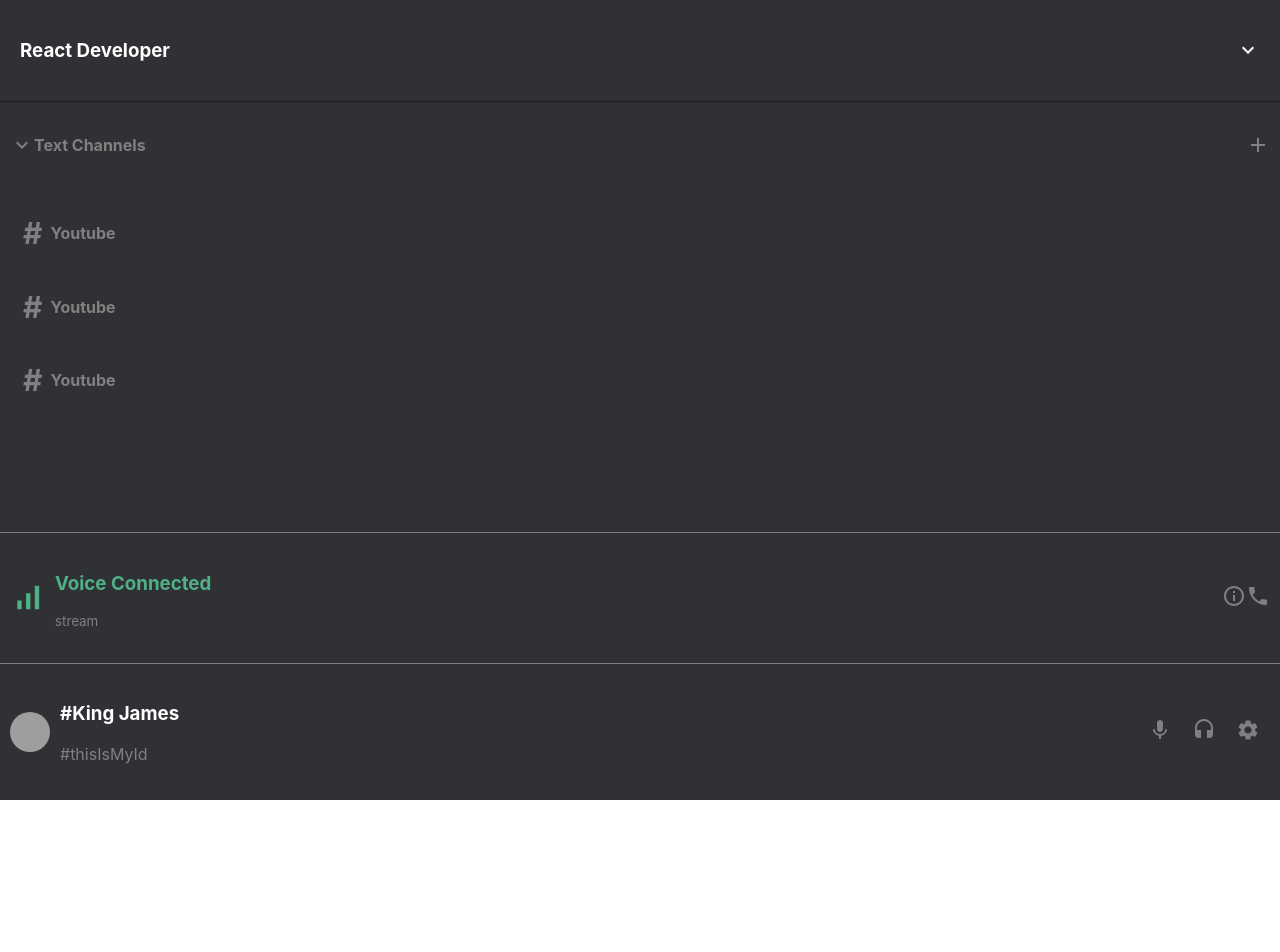
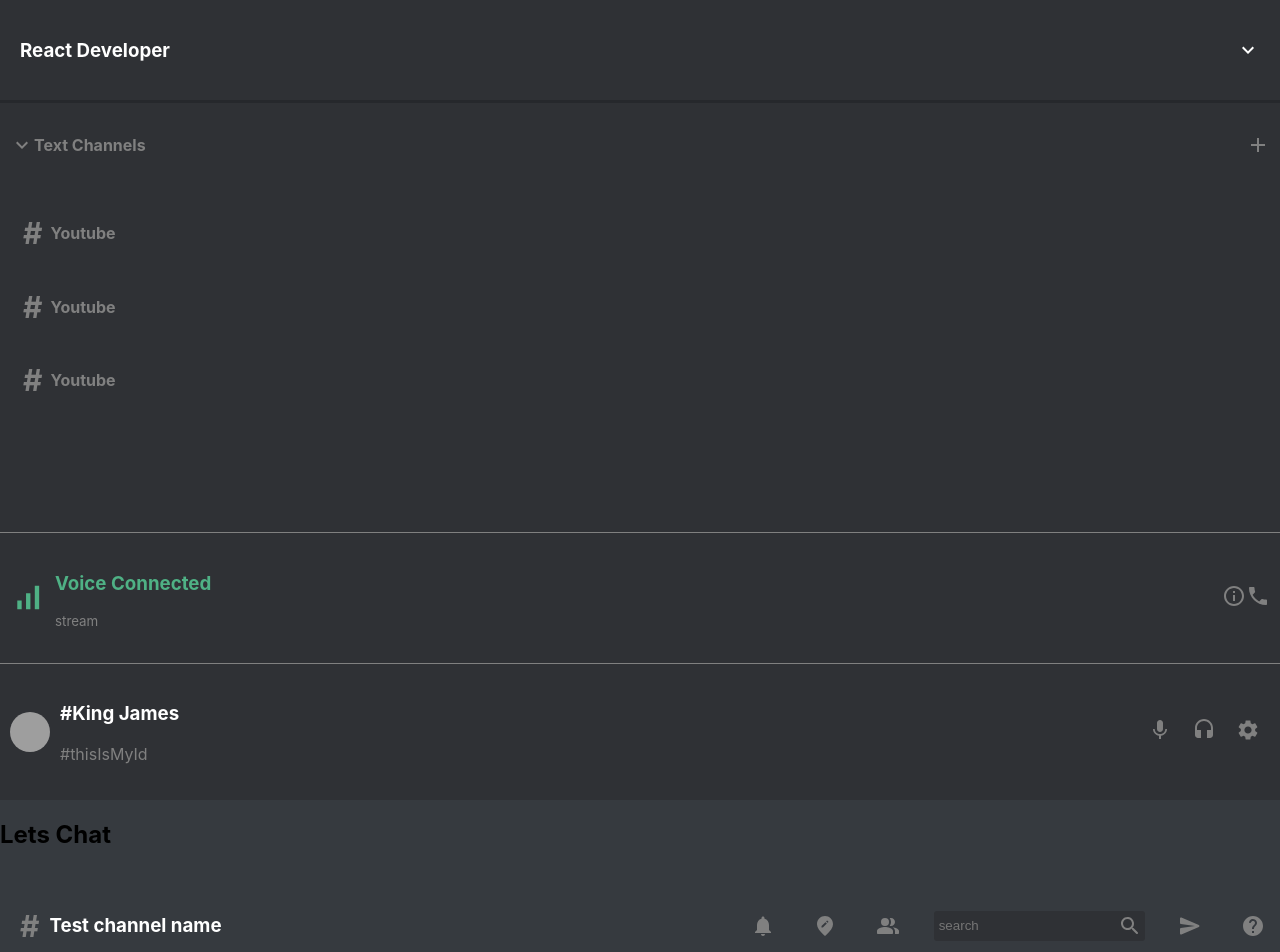
Before and after one commit to James-Mwendwa/discord-clone, a React (Create React App) app: page / in a window 1280 px wide. Shown: the top 952 px of the page. Before the commit the page ends 800 px from the top, so only its background shows below. Built offline with nearby package versions, Linux system fonts and the light colour scheme; grey boxes are pictures that could not be loaded.

Commit message:
discord-clone

```diff
--- a/src/App.js
+++ b/src/App.js
@@ -1,7 +1,7 @@
 import React from "react";
 // import { Counter } from './features/counter/Counter';
 import "./App.css";
-// import Chat from "./Chat";
+import Chat from "./Chat";
 import Sidebar from "./Sidebar";
 
 function App() {
@@ -9,7 +9,7 @@ function App() {
     <div className="app">
       <Sidebar />
 
-      {/* <Chat /> */}
+      <Chat />
     </div>
   );
 }
--- a/src/Chat.css
+++ b/src/Chat.css
@@ -0,0 +1,8 @@
+.chat {
+    display: flex;
+    flex-direction: column;
+    flex: 0.75;
+    background-color: #363a3f;
+    height: 100vh;
+
+}
--- a/src/Chat.js
+++ b/src/Chat.js
@@ -0,0 +1,17 @@
+import "./Chat.css";
+import ChatHeader from "./ChatHeader";
+import AddCircleOutlineRoundedIcon from "@mui/icons-material/AddCircleOutlineRounded";
+import CardGiftcardRoundedIcon from "@mui/icons-material/CardGiftcardRounded";
+import GifBoxRoundedIcon from "@mui/icons-material/GifBoxRounded";
+import EmojiEmotionsRoundedIcon from "@mui/icons-material/EmojiEmotionsRounded";
+
+const Chat = () => {
+  return (
+    <div className="chat">
+     <h2>Lets Chat</h2>
+     <ChatHeader />
+    </div>
+  );
+};
+
+export default Chat;
--- a/src/ChatHeader.css
+++ b/src/ChatHeader.css
@@ -0,0 +1,51 @@
+.chatHeader {
+    display: flex;
+    justify-content: space-between;
+    align-items: center;
+    color: gray;
+    padding: 10px;
+}
+
+.chatHeader-hash {
+    color: gray;
+    font-size: 30px;
+    padding: 10px;
+}
+
+.chatHeader-left>h3 {
+    display: flex;
+    align-items: center;
+    color: white;
+}
+
+.chatHeader-right {
+    display: flex;
+    justify-content: space-between;
+    align-items: center;
+    flex: 0.5;
+}
+
+.chatHeader-right>.MuiSvgIcon-root {
+    padding: 5px;
+    cursor: pointer;
+}
+
+.chatHeader-right>.MuiSvgIcon-root:hover {
+    color: white;
+}
+
+.chatHeader-search {
+    display: flex;
+    align-items: center;
+    color: gray;
+    background-color: #2f3135;
+    border-radius: 3px;
+    padding: 3px;
+}
+
+.chatHeader-search>input {
+    background: transparent;
+    outline-width: 0;
+    border: none;
+    color: white;
+}
--- a/src/ChatHeader.js
+++ b/src/ChatHeader.js
@@ -0,0 +1,36 @@
+import "./ChatHeader.css";
+
+import NotificationsIcon from "@mui/icons-material/Notifications";
+import EditLocationRoundedIcon from "@mui/icons-material/EditLocationRounded";
+import PeopleAltRoundedIcon from "@mui/icons-material/PeopleAltRounded";
+import SearchRoundedIcon from "@mui/icons-material/SearchRounded";
+import SendRoundedIcon from "@mui/icons-material/SendRounded";
+import HelpRoundedIcon from "@mui/icons-material/HelpRounded";
+
+const ChatHeader = () => {
+    return (
+      <div className="chatHeader">
+        <div className="chatHeader-left">
+          <h3>
+            <span className="chatHeader-hash">#</span>Test channel name
+          </h3>
+        </div>
+
+        <div className="chatHeader-right">
+          <NotificationsIcon />
+          <EditLocationRoundedIcon />
+          <PeopleAltRoundedIcon />
+
+          <div className="chatHeader-search">
+            <input placeholder="search" />
+            <SearchRoundedIcon />
+          </div>
+
+          <SendRoundedIcon />
+          <HelpRoundedIcon />
+        </div>
+      </div>
+    );
+}
+
+export default ChatHeader;
```
